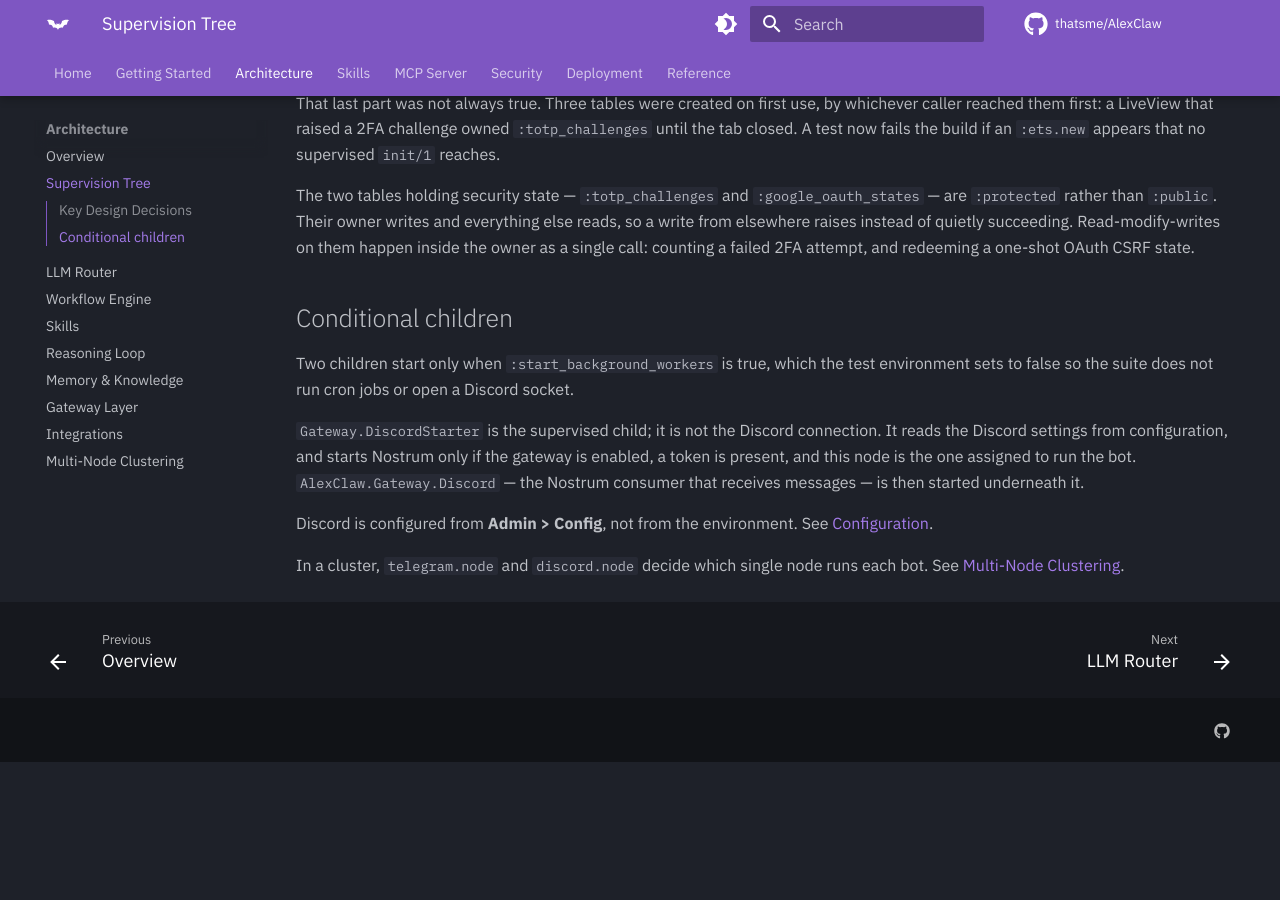
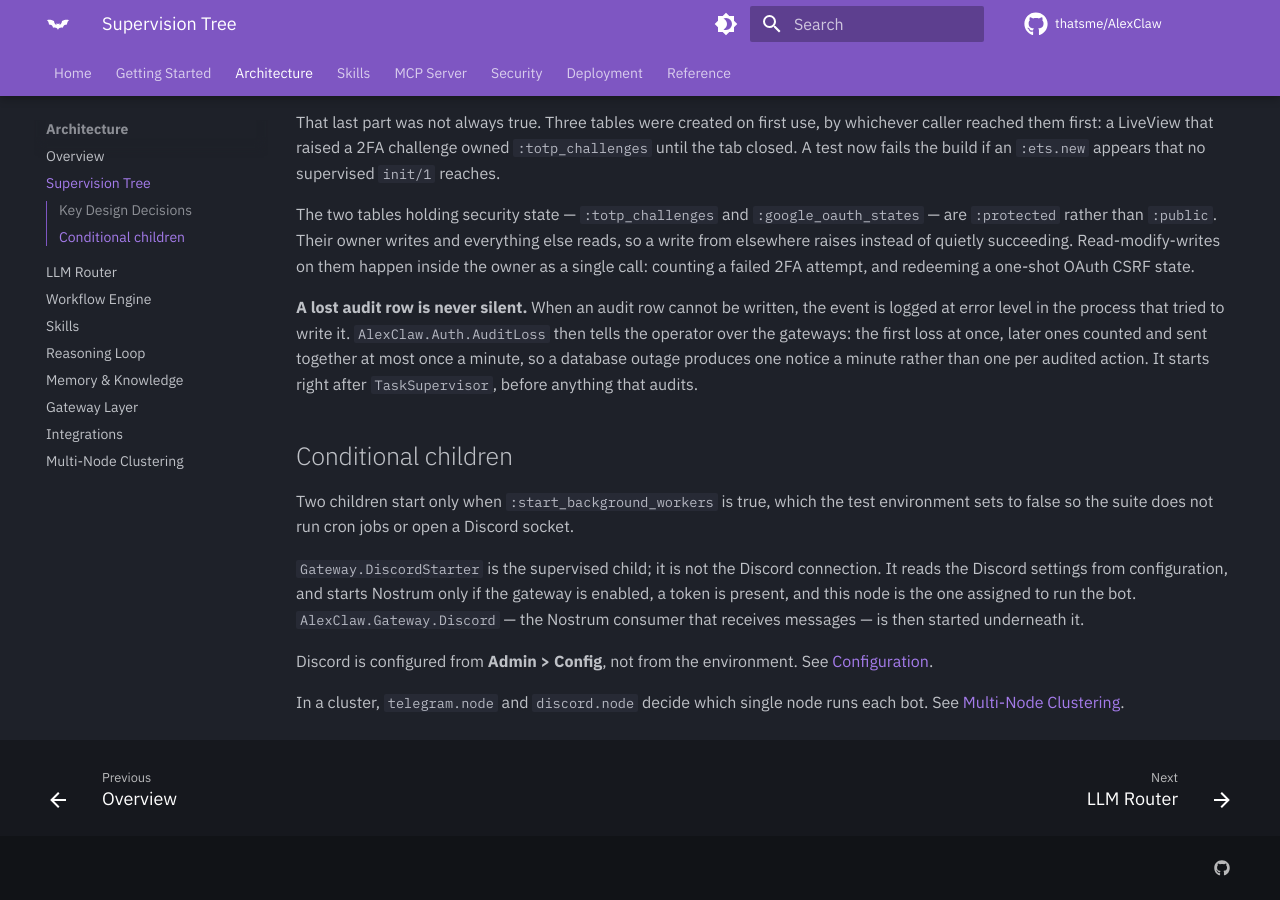
Before and after one commit to thatsme/AlexClaw, an MkDocs documentation site: the page built from docs/architecture/supervision-tree.md, in a window 1280 px wide and 900 px high, scrolled down 1249 px. Built offline with MkDocs 1.6.1 and Material for MkDocs 9.7.7, drawn with Linux system fonts in a browser that asks for light colours; comment, search, counter and statistics services are not loaded; before the commit the page ends 2011 px from its top, so only the background shows below that; some of the changed text lies outside the part shown.

Commit message:
fix(audit): a lost audit row is never silent
Every failed audit insert — raise, exit, or a changeset that refused the
row, which used to make no sound at all — is logged at error level in
the caller with the full event.

AlexClaw.Auth.AuditLoss, a gen_statem started before anything audits,
tells the operator over the gateways: the first loss at once, later ones
counted and announced together at most once a minute, back to immediate
after a quiet minute. A database outage is one notice a minute, not one
per audited action. The caller only casts; the notice is sent from a
supervised task.

```diff
--- a/docs/architecture/supervision-tree.md
+++ b/docs/architecture/supervision-tree.md
@@ -8,6 +8,7 @@ AlexClaw.Application (one_for_one)
   ├── AlexClaw.Repo                      # PostgreSQL connection pool (Ecto)
   ├── Phoenix.PubSub (AlexClaw.PubSub)   # Config changes, skill list, run events
   ├── Task.Supervisor (AlexClaw.TaskSupervisor)  # Supervised fire-and-forget work
+  ├── AlexClaw.Auth.AuditLoss            # Announces audit rows that could not be written
   ├── AlexClaw.Knowledge.EmbedThrottle   # Paces embedding calls against provider limits
   ├── AlexClaw.LLM.UsageTracker          # ETS owner for per-provider call counters
   ├── AlexClaw.Config.Loader             # Seeds config, loads it into the ETS cache
@@ -70,6 +71,13 @@ quietly succeeding. Read-modify-writes on them happen inside the owner as a
 single call: counting a failed 2FA attempt, and redeeming a one-shot OAuth
 CSRF state.
 
+**A lost audit row is never silent.** When an audit row cannot be written, the
+event is logged at error level in the process that tried to write it.
+`AlexClaw.Auth.AuditLoss` then tells the operator over the gateways: the first
+loss at once, later ones counted and sent together at most once a minute, so a
+database outage produces one notice a minute rather than one per audited
+action. It starts right after `TaskSupervisor`, before anything that audits.
+
 ## Conditional children
 
 Two children start only when `:start_background_workers` is true, which the test
```
Also changed, not shown: 4 other files.
